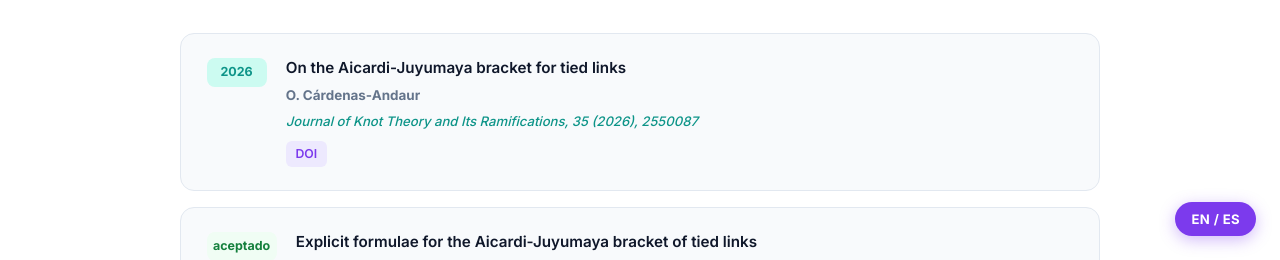
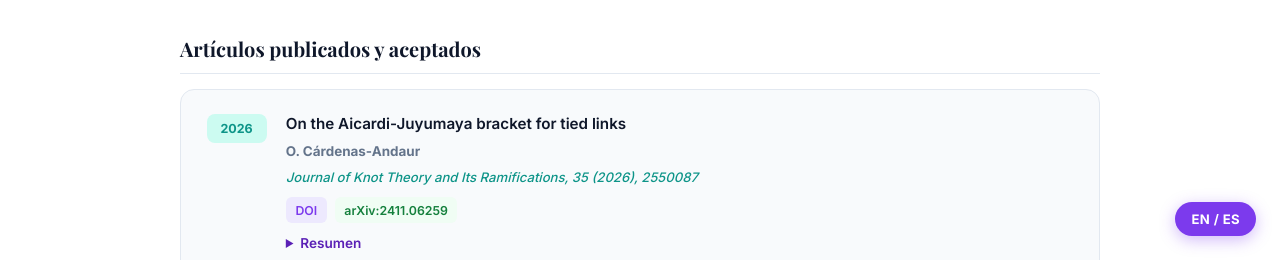
Before and after one commit to ocardenasandaur/ocardenasandaur.github.io, a plain HTML site: page index.html in a window 1280 px wide. Both pictures are taken after a click on the link "📄 Publicaciones". Shown: the part 540-800 px from the top of the page. Drawn offline with nearby package versions, Linux system fonts and the light colour scheme; a web font is replaced by a local one.

Commit message:
Add files via upload

```diff
--- a/data.json
+++ b/data.json
@@ -196,10 +196,19 @@
           "label": "DOI",
           "url": "https://doi.org/10.1142/S0218216525500877",
           "class": "doi"
+        },
+        {
+          "label": "arXiv:2411.06259",
+          "url": "https://arxiv.org/abs/2411.06259",
+          "class": "arxiv"
         }
       ],
       "yearEn": "2026",
-      "journalEn": "Journal of Knot Theory and Its Ramifications, 35 (2026), 2550087"
+      "journalEn": "Journal of Knot Theory and Its Ramifications, 35 (2026), 2550087",
+      "status": "published",
+      "summary": "Se introducen los estados de Aicardi–Juyumaya y se demuestra que sus contribuciones al corchete no dependen del árbol de resolución. Se presenta un algoritmo de cálculo y ejemplos de enlaces ligados con el mismo polinomio HOMFLYPT clásico y distintos polinomios de Jones ligados.",
+      "summaryEn": "The paper introduces Aicardi–Juyumaya states and proves that their contributions to the bracket are independent of the resolution tree. It presents a computational algorithm and examples of tied links with the same classical HOMFLYPT polynomial but different tied Jones polynomials.",
+      "bibtex": "@article{CardenasAndaur2026,\n  author = {Cárdenas-Andaur, O'Bryan},\n  title = {On the {Aicardi-Juyumaya} bracket for tied links},\n  journal = {Journal of Knot Theory and Its Ramifications},\n  year = {2026},\n  volume = {35},\n  pages = {2550087},\n  doi = {10.1142/S0218216525500877}\n}"
     },
     {
       "year": "aceptado",
@@ -215,7 +224,11 @@
         }
       ],
       "yearEn": "accepted",
-      "journalEn": "Journal of Algebraic Combinatorics · Accepted for publication"
+      "journalEn": "Journal of Algebraic Combinatorics · Accepted for publication",
+      "status": "accepted",
+      "summary": "Se estudia la estructura de los estados de Aicardi–Juyumaya de diagramas de enlaces ligados con dos y tres colores y se obtienen fórmulas explícitas para el corchete.",
+      "summaryEn": "The paper studies the structure of Aicardi–Juyumaya states of tied link diagrams with two and three colors and obtains explicit formulae for the bracket.",
+      "bibtex": "@misc{CardenasAndaurGonzalezMenesesSilvero2025,\n  author = {Cárdenas-Andaur, O'Bryan and González-Meneses, Juan and Silvero, Marithania},\n  title = {Explicit formulae for the {Aicardi-Juyumaya} bracket of tied links},\n  year = {2025},\n  eprint = {2510.02075},\n  archivePrefix = {arXiv}\n}"
     },
     {
       "year": "prep.",
@@ -225,7 +238,8 @@
       "journal": "Manuscrito en preparación",
       "links": [],
       "yearEn": "in prep.",
-      "journalEn": "Manuscript in preparation"
+      "journalEn": "Manuscript in preparation",
+      "status": "preparation"
     },
     {
       "year": "2017",
@@ -233,9 +247,19 @@
       "title": "Electrical tree growth and partial discharges analyzed by fractal and correlation dimensions",
       "authors": "R. Schurch, P. Donoso, P. Aguirre, <strong>O. Cárdenas</strong>, M. Zuñiga &amp; S. Rowland",
       "journal": "IEEE Conference on Electrical Insulation and Dielectric Phenomena (CEIDP), 2017",
-      "links": [],
+      "links": [
+        {
+          "label": "DOI",
+          "url": "https://doi.org/10.1109/CEIDP.2017.8257601",
+          "class": "doi"
+        }
+      ],
       "yearEn": "2017",
-      "journalEn": "IEEE Conference on Electrical Insulation and Dielectric Phenomena (CEIDP), 2017"
+      "journalEn": "IEEE Conference on Electrical Insulation and Dielectric Phenomena (CEIDP), 2017",
+      "status": "published",
+      "summary": "Se estudia el crecimiento de árboles eléctricos mediante la dimensión fractal de su estructura tridimensional y la dimensión de correlación de las series temporales de descargas parciales.",
+      "summaryEn": "The study relates electrical tree growth to the fractal dimension of their three-dimensional structure and the correlation dimension derived from partial discharge time series.",
+      "bibtex": "@inproceedings{SchurchEtAl2017,\n  author = {Schurch, R. and Donoso, P. and Aguirre, P. and Cardenas, O. and Zuniga, M. and Rowland, S.},\n  title = {Electrical tree growth and partial discharges analyzed by fractal and correlation dimensions},\n  booktitle = {IEEE Conference on Electrical Insulation and Dielectric Phenomena (CEIDP)},\n  year = {2017},\n  doi = {10.1109/CEIDP.2017.8257601}\n}"
     }
   ],
   "talks": [
--- a/index.html
+++ b/index.html
@@ -303,6 +303,18 @@
     .research-meta {font-size:.8rem;color:#0f766e;font-weight:600;margin-bottom:.4rem;}
     .research-record .research-leads {font-size:.78rem;color:var(--slate-soft);margin-top:.45rem;}
     @media(max-width:560px){.research-line{grid-template-columns:64px minmax(0,1fr);gap:.75rem;padding:1rem;align-items:start;}.research-other{grid-template-columns:1fr;}.research-record{grid-template-columns:1fr;gap:.25rem;}}
+
+    #pub-list {gap:1.8rem;}
+    .pub-group {display:grid;gap:.9rem;min-width:0;}
+    .pub-group h3.pub-group-heading {font-family:'Playfair Display',serif;font-size:1.25rem;border-bottom:1px solid var(--border);padding-bottom:.55rem;}
+    .pub-content {flex:1;min-width:0;overflow-wrap:anywhere;}
+    .pub-extra {font-size:.85rem;color:var(--slate-mid);margin-top:.6rem;}
+    .pub-extra summary {cursor:pointer;color:var(--violet-dark);font-weight:600;}
+    .pub-extra p {margin-top:.5rem;}
+    .pub-extra pre {white-space:pre-wrap;overflow-wrap:anywhere;background:#ede9fe;padding:.8rem;border-radius:8px;margin:.5rem 0;font-size:.75rem;}
+    .pub-copy {font:inherit;border:1px solid var(--border);background:white;color:var(--violet-dark);padding:.25rem .6rem;border-radius:6px;cursor:pointer;}
+    @media(max-width:480px){#pub-list .pub-item{flex-direction:column;}}
+
   </style>
 </head>
 <body>
@@ -360,7 +372,7 @@
   <div class="sec-inner">
     <div class="sec-header"><div class="sec-icon ic-teal">📚</div><div><h2>Publicaciones</h2><p>Artículos publicados, aceptados y en preparación</p></div></div>
     <div class="pub-list" id="pub-list"></div>
-    <div class="subsec-title" style="margin-top:2.5rem">Colaboradores y coautores</div><div class="collab-grid" id="collab-list"></div>
+    <div id="coauthors-heading" class="subsec-title" style="margin-top:2.5rem">Colaboradores y coautores</div><div class="collab-grid" id="collab-list"></div>
   </div>
 </div>
 <div id="tab-charlas" class="tab-panel sec" style="background:#f8fafc;">
@@ -508,7 +520,7 @@ function applyLang(d) {
     ['#tab-perfil .subsec-title','🎓 Formación académica','🎓 Education'],
     ['#tab-publicaciones .sec-header h2','Publicaciones','Publications'],
     ['#tab-publicaciones .sec-header p','Artículos publicados, aceptados y en preparación','Published, accepted and in-progress papers'],
-    ['#tab-publicaciones .subsec-title','Colaboradores y coautores','Collaborators and coauthors'],
+    ['#coauthors-heading','Colaboradores y coautores','Collaborators and coauthors'],
     ['#tab-charlas .sec-header h2','Charlas & Conferencias','Talks & Conferences'],
     ['#tab-charlas .sec-header p','Presentaciones seleccionadas','Selected presentations'],
     ['#tab-docencia .sec-header h2','Docencia','Teaching'],
@@ -645,16 +657,20 @@ function renderData(d){
     const collaborators=d.collaborators || [];
     const renderAuthors=authors=>collaborators.reduce((s,c)=>httpUrl(c.url)?s.replace(c.alias,`<a class="author-link" href="${httpUrl(c.url)}" target="_blank" rel="noopener noreferrer">${esc(c.alias)}</a>`):s,authors);
     document.getElementById('collab-list').innerHTML=collaborators.map(c=>`<article class="collab-card"><strong>${esc(c.name)}</strong><p>${httpUrl(c.url)?`<a class="collab-link" href="${httpUrl(c.url)}" target="_blank" rel="noopener noreferrer">${esc(c.linkLabel || (currentLang==='en'?'Website':'Página web'))} ↗</a>`:(currentLang==='en'?'Coauthor':'Coautor')}</p></article>`).join('');
-    document.getElementById('pub-list').innerHTML=d.publications.map(p=>`
-      <div class="pub-item">
-        <div class="pub-year ${p.yearClass}">${p.year}</div>
+    const en=currentLang==='en';
+    const renderPublication=p=>`<article class="pub-item">
+        <div class="pub-year ${esc(p.yearClass)}">${esc(p.year)}</div>
         <div class="pub-content">
-          <h3>${p.title}</h3>
+          <h3>${esc(p.title)}</h3>
           <div class="authors">${renderAuthors(p.authors)}</div>
-          <div class="journal">${p.journal}</div>
-          ${p.links.length?`<div class="pub-actions">${p.links.filter(l=>httpUrl(l.url)).map(l=>`<a href="${httpUrl(l.url)}" target="_blank" rel="noopener noreferrer" class="pub-link ${esc(l.class)}">${esc(l.label)}</a>`).join('')}</div>`:''}
-        </div>
-      </div>`).join('');
+          <div class="journal">${esc(p.journal)}</div>
+          ${(p.links||[]).length?`<div class="pub-actions">${p.links.filter(l=>httpUrl(l.url)).map(l=>`<a href="${httpUrl(l.url)}" target="_blank" rel="noopener noreferrer" class="pub-link ${esc(l.class)}">${esc(l.label)}</a>`).join('')}</div>`:''}
+          ${p.summary?`<details class="pub-extra"><summary>${en?'Summary':'Resumen'}</summary><p>${esc(p.summary)}</p></details>`:''}
+          ${p.bibtex?`<details class="pub-extra"><summary>BibTeX${p.status==='accepted'?' (arXiv)':''}</summary><pre>${esc(p.bibtex)}</pre><button type="button" class="pub-copy">${en?'Copy BibTeX':'Copiar BibTeX'}</button><span role="status" class="pub-copy-status"></span></details>`:''}
+        </div></article>`;
+    const groups=[{title:en?'Published and accepted papers':'Artículos publicados y aceptados',items:d.publications.filter(p=>['published','accepted'].includes(p.status))},{title:'Preprints',items:d.publications.filter(p=>p.status==='preprint')},{title:en?'Works in preparation':'Trabajos en preparación',items:d.publications.filter(p=>p.status==='preparation') }];
+    document.getElementById('pub-list').innerHTML=groups.filter(g=>g.items.length).map(g=>`<section class="pub-group"><h3 class="pub-group-heading">${esc(g.title)}</h3>${g.items.map(renderPublication).join('')}</section>`).join('');
+    document.querySelectorAll('#pub-list .pub-copy').forEach(btn=>btn.addEventListener('click',async()=>{const status=btn.nextElementSibling;try{await navigator.clipboard.writeText(btn.previousElementSibling.textContent);status.textContent=en?' Copied':' Copiado';}catch{status.textContent=en?' Select and copy the text manually.':' Selecciona y copia el texto manualmente.';}}));
     const today = new Date();
     const localDate = `${today.getFullYear()}-${String(today.getMonth()+1).padStart(2,'0')}-${String(today.getDate()).padStart(2,'0')}`;
     const future=d.upcomingTalks || [];
```
